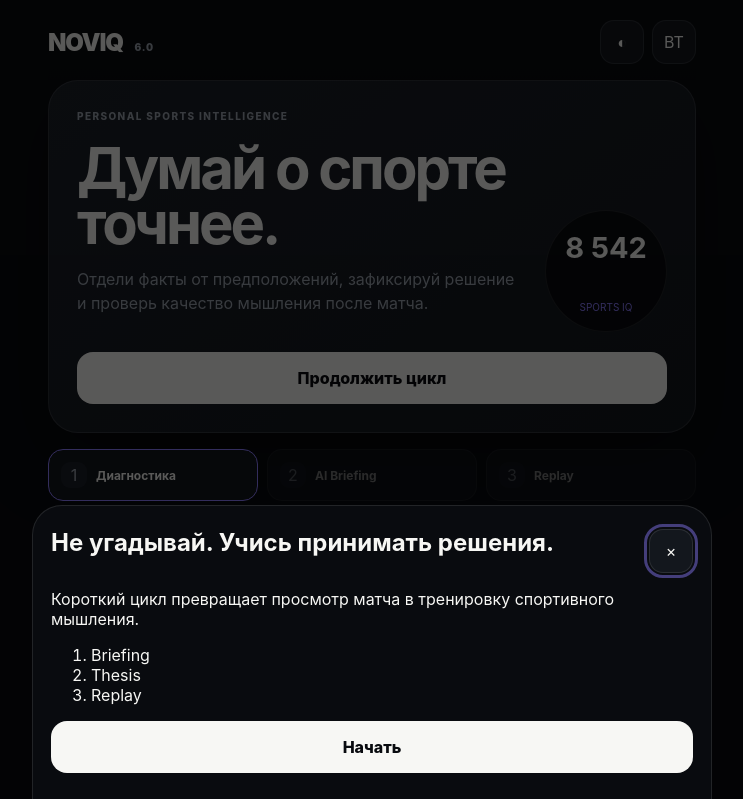
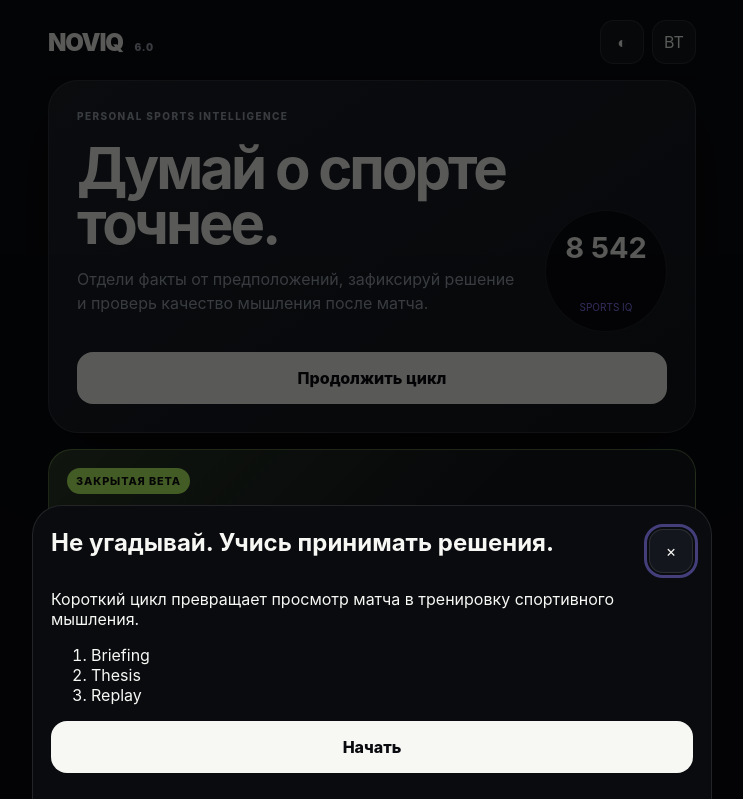
Before and after one commit to bohdantyshchenko-prog/sportiq, a website: page index.html in a window 1280 px wide. Shown: the top 799 px of the page, without its empty margins (268-1011 px from the left). Drawn offline with Linux system fonts and the light colour scheme.

Commit message:
Wire NOVIQ MVP beta kit

```diff
--- a/index.html
+++ b/index.html
@@ -4,14 +4,15 @@
   <meta charset="utf-8">
   <meta name="viewport" content="width=device-width,initial-scale=1,viewport-fit=cover">
   <meta name="theme-color" content="#090b0f">
-  <meta name="description" content="NOVIQ 6 — offline-first sports decision intelligence with durable Thesis history, Decision Replay, calibrated Sports IQ and production-grade local platform controls.">
+  <meta name="description" content="NOVIQ 6 MVP — offline-first sports decision intelligence closed beta.">
   <meta name="apple-mobile-web-app-capable" content="yes">
   <meta name="apple-mobile-web-app-status-bar-style" content="black-translucent">
   <meta name="apple-mobile-web-app-title" content="NOVIQ">
   <link rel="manifest" href="manifest.webmanifest">
   <link rel="icon" href="icon.svg" type="image/svg+xml">
   <link rel="stylesheet" href="styles-v52.css">
-  <title>NOVIQ 6 — Sports Decision Intelligence</title>
+  <link rel="stylesheet" href="mvp-beta.css">
+  <title>NOVIQ 6 MVP — Sports Decision Intelligence</title>
 </head>
 <body>
   <noscript>NOVIQ requires JavaScript to run.</noscript>
@@ -21,5 +22,6 @@
   <script src="platform-v6.js"></script>
   <script src="app-v52.js"></script>
   <script src="a11y-v52.js"></script>
+  <script src="mvp-beta.js"></script>
 </body>
 </html>
```
